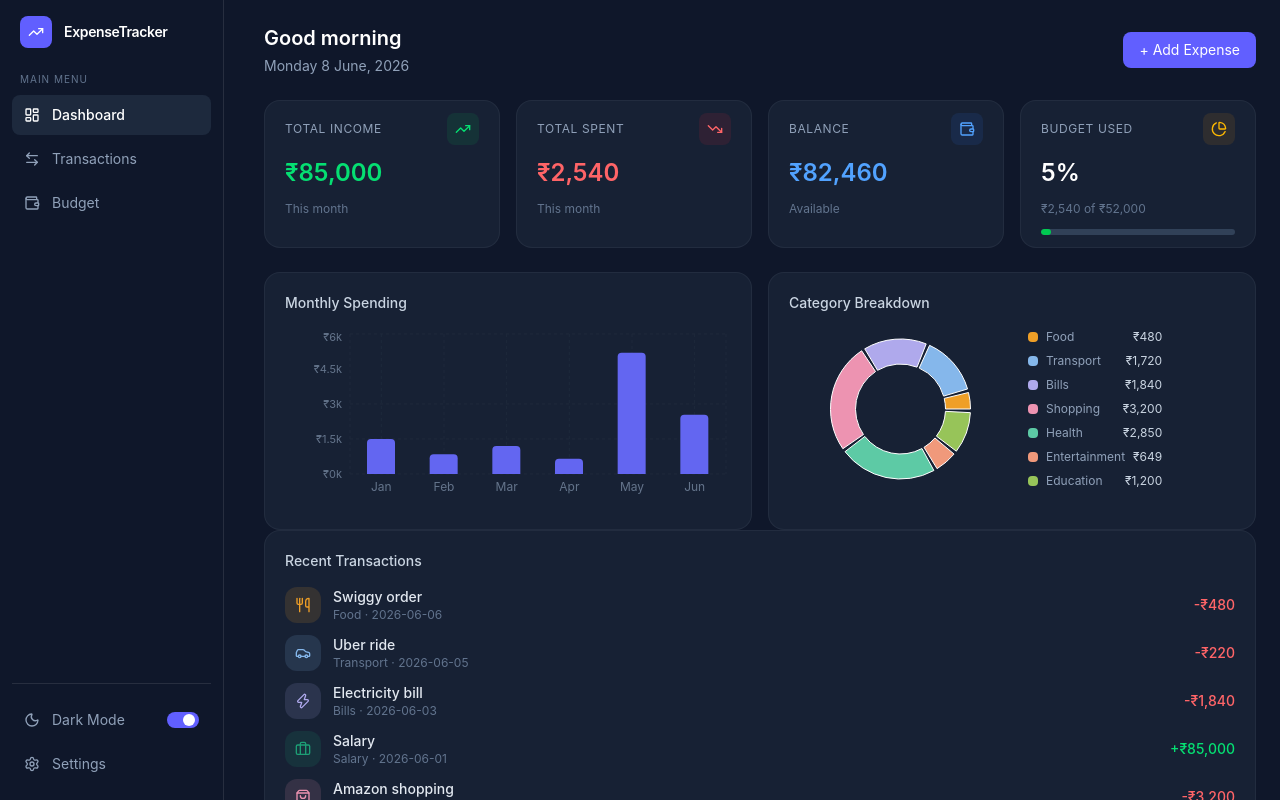
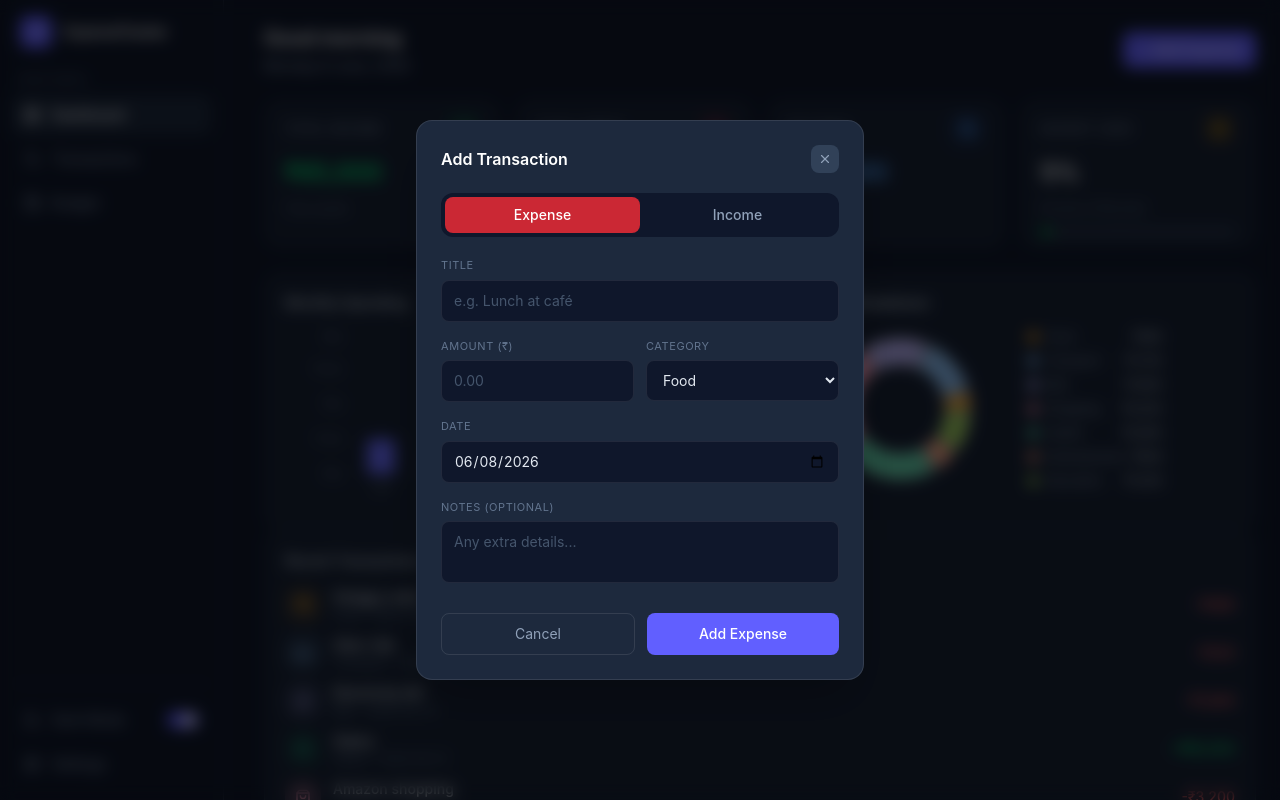
Before and after one commit to himanshukmwt/expense-tracker-react, a React (Vite) app: page /dashboard in a window 1280 px wide. Both pictures are taken after a click on the button "+ Add Expense". Shown: the top 800 px of the page. Built offline with nearby package versions, Linux system fonts and the light colour scheme.

Commit message:
AddExpense component added

```diff
--- /dev/null
+++ b/src/Components/AddExpenseModal.jsx
@@ -0,0 +1,212 @@
+import { useState } from 'react'
+import { X } from 'lucide-react'
+import { useExpense } from '../Context/ExpenseContext'
+
+const CATEGORIES = ['Food', 'Transport', 'Shopping', 'Bills', 'Health', 'Entertainment', 'Education', 'Other']
+
+const initialForm = {
+  title: '',
+  amount: '',
+  category: 'Food',
+  date: new Date().toISOString().slice(0, 10),
+  notes: '',
+}
+
+function AddExpenseModal({isOpen, onClose}){
+      const { addEntry } = useExpense()
+  const [type, setType] = useState('expense')
+  const [form, setForm] = useState(initialForm)
+  const [error, setError] = useState('')
+
+    if(!isOpen)return null;
+
+    const handleChange=(e)=>{
+        setForm({...form,[e.target.name]:e.target.value});
+        setError('');
+    }
+
+    const handleSubmit=()=>{
+        if (!form.title.trim()) {
+  setError('Title is required!');
+  return;
+}
+
+if (!form.amount || parseFloat(form.amount) <= 0) {
+  setError('Please enter a valid amount!');
+  return;
+}
+
+if (!form.date) {
+  setError('Please select a date!');
+  return;
+}
+
+  addEntry({
+    type,
+    title:form.title.trim(),
+    amount: parseFloat(form.amount),
+      category: type === 'income' ? 'Salary' : form.category,
+      date: form.date,
+      notes: form.notes.trim(),
+  });
+
+  setForm(initialForm)
+    setType('expense')
+    setError('')
+    onClose()
+    }
+
+      const handleBackdrop = (e) => {
+    if (e.target === e.currentTarget) onClose()
+  }
+
+    return (
+    <div
+      className="fixed inset-0 bg-black/60 backdrop-blur-sm z-50 flex items-center justify-center p-4"
+      onClick={handleBackdrop}
+    >
+      <div className="bg-slate-800 border border-white/10 rounded-2xl p-6 w-full max-w-md shadow-2xl">
+
+        {/* Header */}
+        <div className="flex items-center justify-between mb-5">
+          <h2 className="text-white font-semibold text-base">Add Transaction</h2>
+          <button
+            onClick={onClose}
+            className="w-7 h-7 rounded-lg bg-slate-700 hover:bg-slate-600 flex items-center justify-center text-slate-400 hover:text-white transition-colors"
+          >
+            <X size={14} />
+          </button>
+        </div>
+
+        {/* Toggle */}
+        <div className="flex bg-slate-900 rounded-xl p-1 mb-5">
+          <button
+            onClick={() => setType('expense')}
+            className={`flex-1 py-2 rounded-lg text-sm font-medium transition-all ${
+              type === 'expense'
+                ? 'bg-red-500/80 text-white'
+                : 'text-slate-400 hover:text-slate-200'
+            }`}
+          >
+            Expense
+          </button>
+          <button
+            onClick={() => setType('income')}
+            className={`flex-1 py-2 rounded-lg text-sm font-medium transition-all ${
+              type === 'income'
+                ? 'bg-green-500/80 text-white'
+                : 'text-slate-400 hover:text-slate-200'
+            }`}
+          >
+            Income
+          </button>
+        </div>
+
+        {/* Form Fields */}
+        <div className="flex flex-col gap-4">
+
+          {/* Title */}
+          <div>
+            <label className="text-[11px] text-slate-500 uppercase tracking-wider block mb-1.5">Title</label>
+            <input
+              name="title"
+              value={form.title}
+              onChange={handleChange}
+              placeholder="e.g. Lunch at café"
+              className="w-full bg-slate-900 border border-white/8 rounded-lg px-3 py-2.5 text-slate-200 text-sm placeholder:text-slate-600 focus:outline-none focus:border-indigo-500 transition-colors"
+            />
+          </div>
+
+          {/* Amount + Category */}
+          <div className="grid grid-cols-2 gap-3">
+            <div>
+              <label className="text-[11px] text-slate-500 uppercase tracking-wider block mb-1.5">Amount (₹)</label>
+              <input
+                name="amount"
+                type="number"
+                value={form.amount}
+                onChange={handleChange}
+                placeholder="0.00"
+                min="0"
+                className="w-full bg-slate-900 border border-white/8 rounded-lg px-3 py-2.5 text-slate-200 text-sm placeholder:text-slate-600 focus:outline-none focus:border-indigo-500 transition-colors"
+              />
+            </div>
+
+            {/* Category  */}
+            {type === 'expense' && (
+              <div>
+                <label className="text-[11px] text-slate-500 uppercase tracking-wider block mb-1.5">Category</label>
+                <select
+                  name="category"
+                  value={form.category}
+                  onChange={handleChange}
+                  className="w-full bg-slate-900 border border-white/8 rounded-lg px-3 py-2.5 text-slate-200 text-sm focus:outline-none focus:border-indigo-500 transition-colors"
+                >
+                  {CATEGORIES.map(cat => (
+                    <option key={cat} value={cat}>{cat}</option>
+                  ))}
+                </select>
+              </div>
+            )}
+          </div>
+
+          {/* Date */}
+          <div>
+            <label className="text-[11px] text-slate-500 uppercase tracking-wider block mb-1.5">Date</label>
+            <input
+              name="date"
+              type="date"
+              value={form.date}
+              onChange={handleChange}
+              className="w-full bg-slate-900 border border-white/8 rounded-lg px-3 py-2.5 text-slate-200 text-sm focus:outline-none focus:border-indigo-500 transition-colors"
+            />
+          </div>
+
+          {/* Notes */}
+          <div>
+            <label className="text-[11px] text-slate-500 uppercase tracking-wider block mb-1.5">Notes (optional)</label>
+            <textarea
+              name="notes"
+              value={form.notes}
+              onChange={handleChange}
+              placeholder="Any extra details..."
+              rows={2}
+              className="w-full bg-slate-900 border border-white/8 rounded-lg px-3 py-2.5 text-slate-200 text-sm placeholder:text-slate-600 focus:outline-none focus:border-indigo-500 transition-colors resize-none"
+            />
+          </div>
+
+          {/* Error */}
+          {error && (
+            <p className="text-red-400 text-xs bg-red-500/10 border border-red-500/20 rounded-lg px-3 py-2">
+              ⚠ {error}
+            </p>
+          )}
+
+        </div>
+
+        {/* Buttons */}
+        <div className="flex gap-3 mt-6">
+          <button
+            onClick={onClose}
+            className="flex-1 py-2.5 rounded-lg border border-white/10 text-slate-400 hover:text-slate-200 hover:bg-slate-700 text-sm transition-all"
+          >
+            Cancel
+          </button>
+          <button
+            onClick={handleSubmit}
+            className={`flex-1 py-2.5 rounded-lg text-white text-sm font-medium transition-all ${
+              type === 'expense'
+                ? 'bg-indigo-500 hover:bg-indigo-600'
+                : 'bg-green-500 hover:bg-green-600'
+            }`}
+          >
+            {type === 'expense' ? 'Add Expense' : 'Add Income'}
+          </button>
+        </div>
+
+      </div>
+    </div>
+  )
+};
+
+export default AddExpenseModal;
--- a/src/Pages/Dashboard.jsx
+++ b/src/Pages/Dashboard.jsx
@@ -1,11 +1,14 @@
 import { useExpense } from "../Context/ExpenseContext";
+import {useState} from 'react';
 import KpiCard from "../Components/KpiCard";
 import { TrendingUp, TrendingDown, Wallet, PieChart } from "lucide-react";
 import ExpenseChart from '../components/ExpenseChart'
 import RecentTransactions from "../Components/RecentTransactions";
+import AddExpenseModal from "../Components/AddExpenseModal";
 
 function Dashboard() {
   const { entries, budgets, getSummary } = useExpense();
+  const [modalOpen,setModalOpen]=useState(false);
 
   const currentMonth = new Date().toISOString().slice(0, 7);
   const monthEntries = entries.filter((e) => e.date.startsWith(currentMonth));
@@ -31,7 +34,9 @@ function Dashboard() {
             })}
           </p>
         </div>
-        <button className="flex items-center gap-2 bg-indigo-500 hover:bg-indigo-600 text-white text-sm px-4 py-2 rounded-lg transition-colors cursor-pointer">
+        <button
+         onClick={()=>setModalOpen(true)}
+         className="flex items-center gap-2 bg-indigo-500 hover:bg-indigo-600 text-white text-sm px-4 py-2 rounded-lg transition-colors cursor-pointer">
           + Add Expense
         </button>
       </div>
@@ -78,6 +83,8 @@ function Dashboard() {
           <ExpenseChart entries={entries} monthEntries={monthEntries} />
            <RecentTransactions entries={entries} />
         </div>
+         {/* Modal */}
+      <AddExpenseModal isOpen={modalOpen} onClose={() => setModalOpen(false)} />
       </div>
     </div>
   );
```
Also changed, not shown: src/Context/ExpenseContext.jsx (line endings or trailing spaces).
